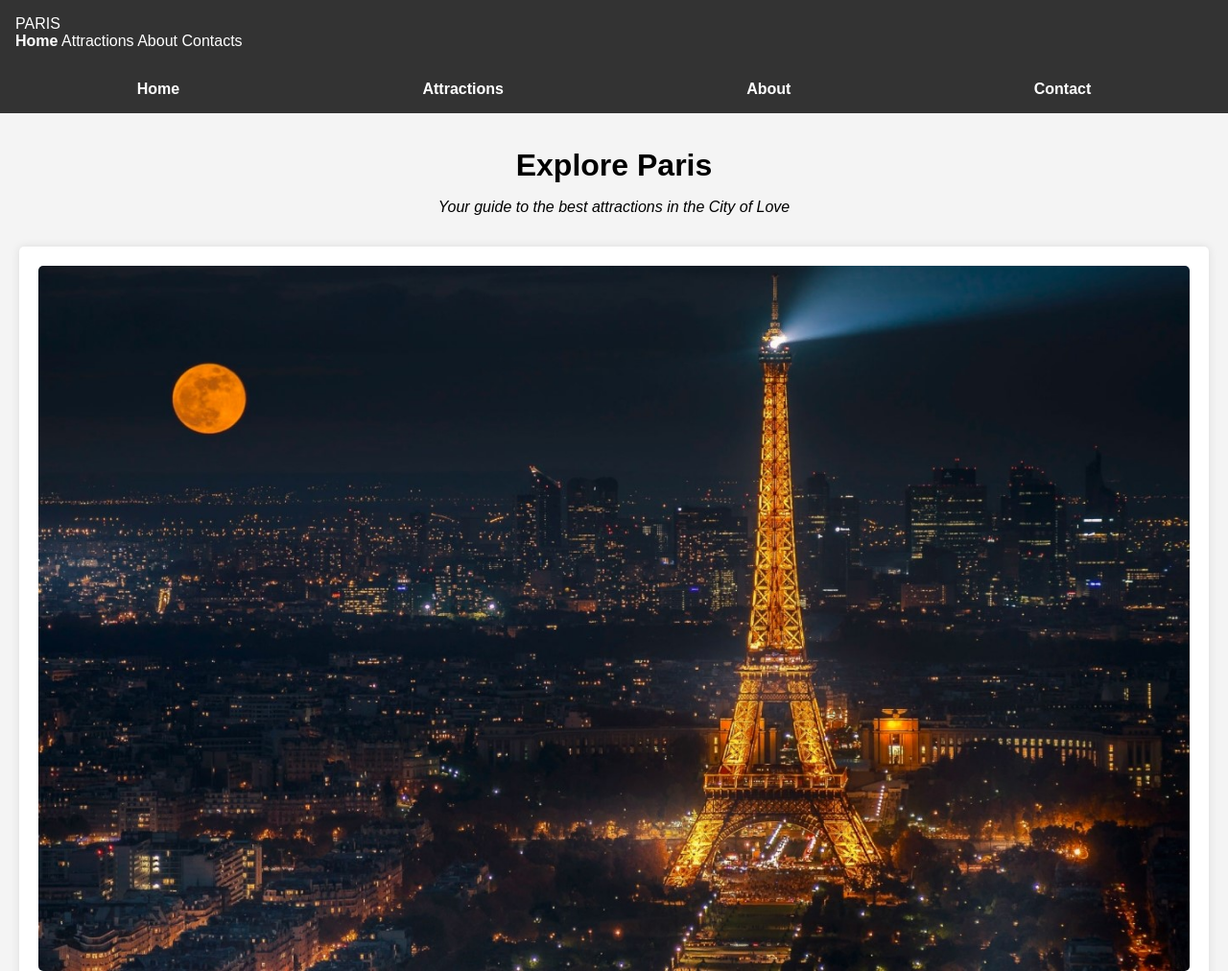
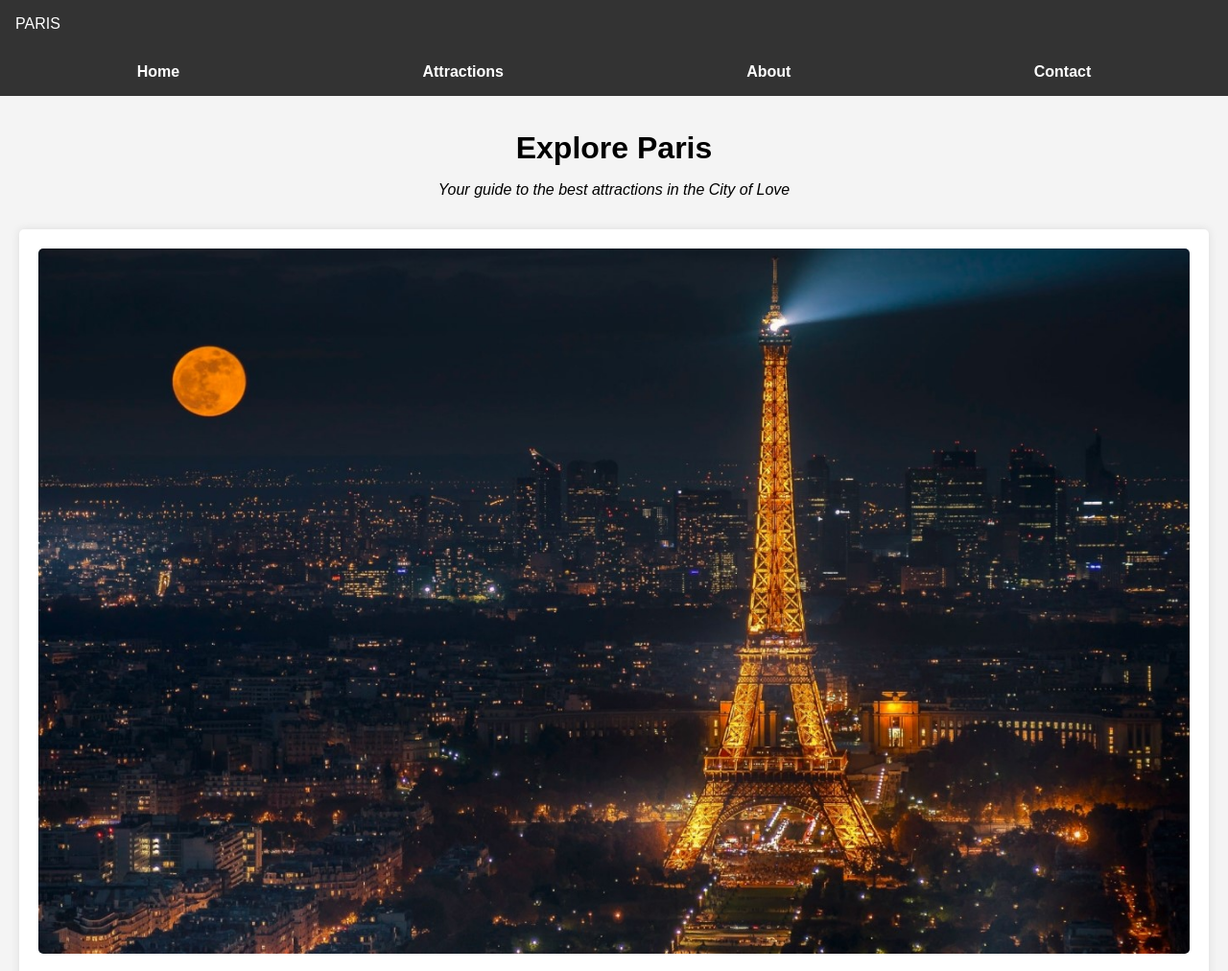
Before and after one commit to Ardgad/New_Paris, a plain HTML site: page index.html in a window 1280 px wide. Shown: the top 1012 px of the page at 96% size. Drawn offline with Linux system fonts and the light colour scheme.

Commit message:
Update index.html

```diff
--- a/index.html
+++ b/index.html
@@ -8,12 +8,6 @@
   </head>
   <nav>
     <div class="logo">PARIS</div>
-    <div class="nav-items">
-        <a href="/">Home</a>
-        <a href="/"></a>Attractions</a>
-        <a href="/"></a>About</a>
-        <a href="/"></a>Contacts</a>
-    </div>
   </nav>
   <body>
     <nav>
```
